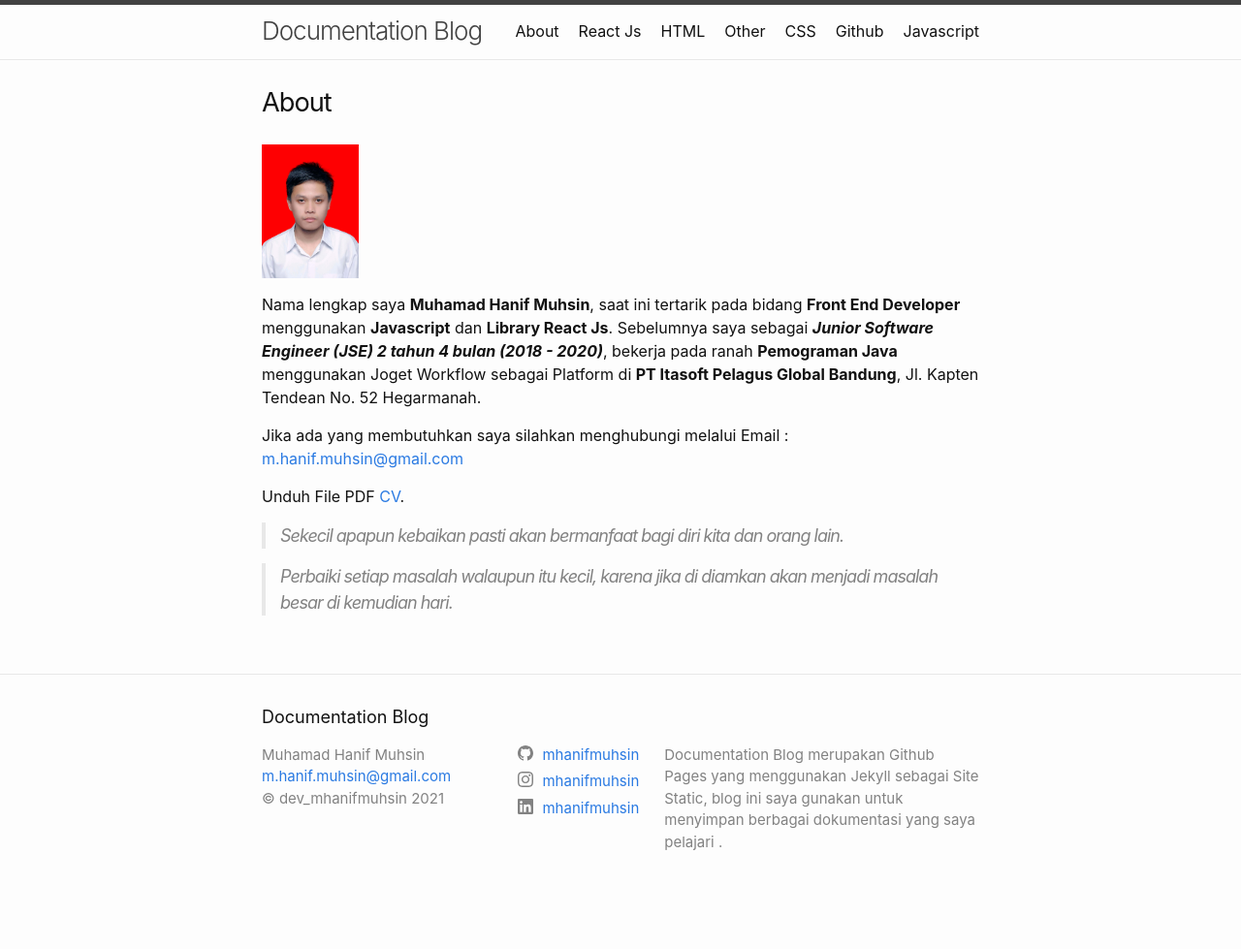
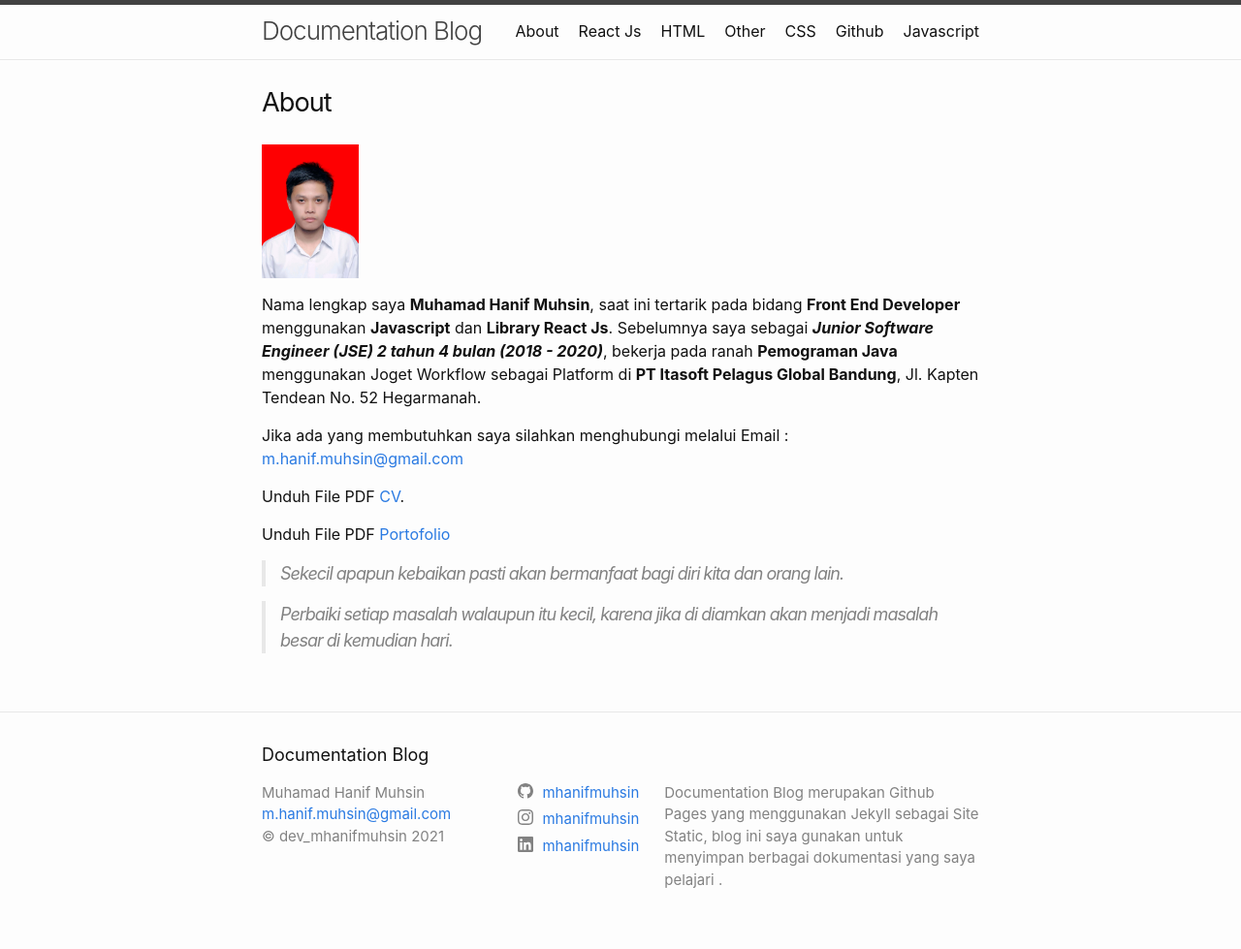
Before and after one commit to mhanifmuhsin/m-docs, a Jekyll site: the page built from about.markdown, in a window 1280 px wide. Shown: the whole page at 97% size. Built offline with Jekyll 4.4.1, drawn with Linux system fonts in a browser that asks for light colours; before the commit the page ends 940 px from its top, so only the background shows below that.

Commit message:
update about

```diff
--- a/about.markdown
+++ b/about.markdown
@@ -10,7 +10,9 @@ Nama lengkap saya **Muhamad Hanif Muhsin**, saat ini tertarik pada bidang **Fron
 
 Jika ada yang membutuhkan saya silahkan menghubungi melalui Email : <m.hanif.muhsin@gmail.com>
 
-Unduh File PDF [CV](https://drive.google.com/file/d/164Ui_Qy0zIHBGBLwYlmteRj6Q4KyctjK/view?usp=sharing).
+Unduh File PDF [CV](https://drive.google.com/file/d/15aKp9aKTybPdTHFTr1-t-ye20cu3fjmv/view?usp=sharing).
+
+Unduh File PDF [Portofolio](https://drive.google.com/file/d/1F3DtccLkVElDExU_fViblRDfyiY4BTbh/view?usp=sharing)
 
 >Sekecil apapun kebaikan pasti akan bermanfaat bagi diri kita dan orang lain.
 
```
